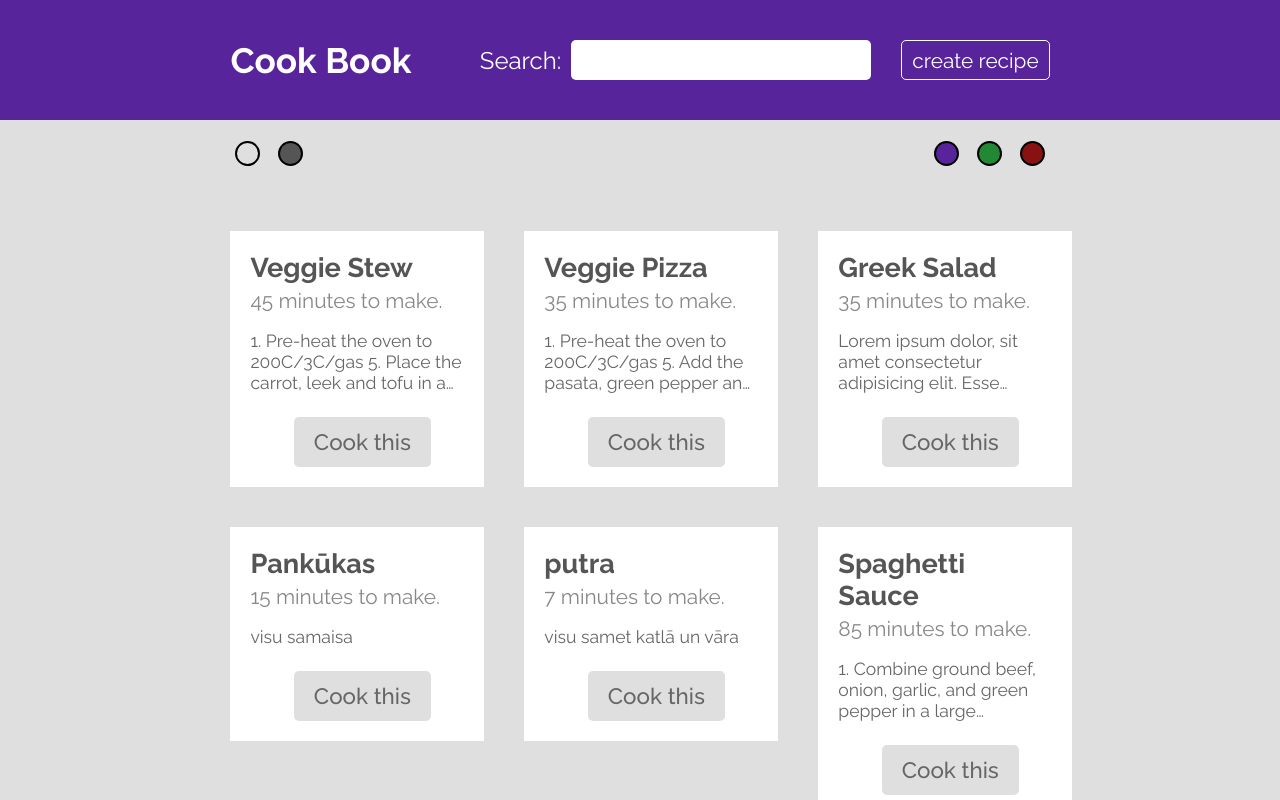
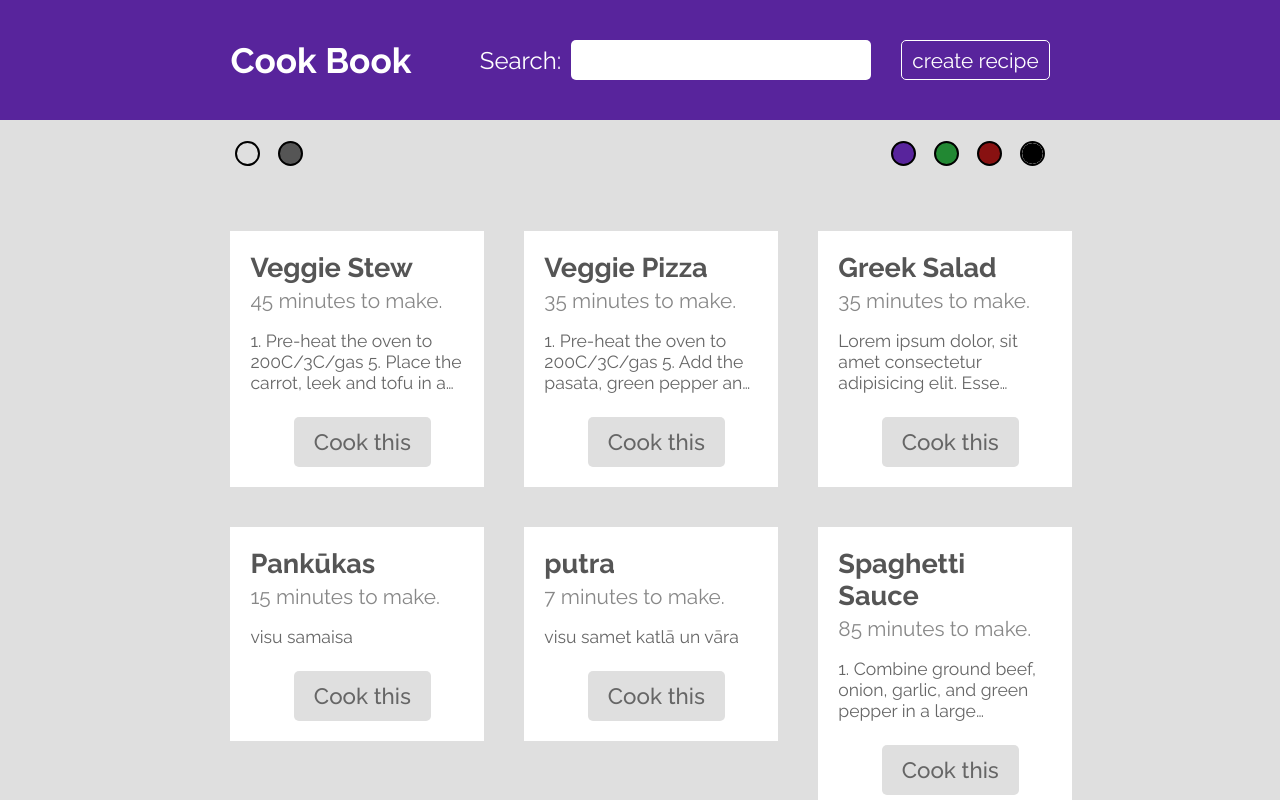
Before and after one commit to matiss-norenbergs/cook-book, a React (Create React App) app: page / in a window 1280 px wide. Shown: the top 800 px of the page. Built offline with nearby package versions, Linux system fonts and the light colour scheme; data requests are answered from the project's data file.

Commit message:
Trying to make custom color input

```diff
--- a/src/components/themes/Themes.css
+++ b/src/components/themes/Themes.css
@@ -27,3 +27,16 @@
 .themes .colors > .themes-btn{
     margin-left: .8rem;
 }
+
+.themes .colors .inputColor::-webkit-color-swatch-wrapper{
+    padding: 0;
+}
+
+.themes .colors .inputColor::-webkit-color-swatch{
+    border-radius: 50%;
+    border: 0;
+    top: 0;
+    left: 0;
+    width: 100%;
+    height: 100%;
+}
--- a/src/components/themes/Themes.js
+++ b/src/components/themes/Themes.js
@@ -1,12 +1,17 @@
+import { useEffect, useState, useRef } from 'react';
 import './Themes.css';
 
 const Themes = () => {
+    const [custom, setCustom] = useState('#000000');
+    const initialRender = useRef(true);
+    const setStyling = document.documentElement.style;
+
     const themes = {
         light: { bg: '#dfdfdf', bg2: '#fff', title: '#555', white: '#fff', dark: '#666', grey: '#888' },
         dark:  { bg: '#444', bg2: '#333', title: '#dfdfdf', white: '#ddd', dark: '#ddd', grey: '#bbb' }
     };
 
-    const setStyling = document.documentElement.style;
+    //----------------- Functions for setting themes --------------------------------
 
     const setMode = (mode, type) => {
         setStyling.setProperty('--background', mode.bg);
@@ -18,28 +23,36 @@ const Themes = () => {
 
         if(type){
             localStorage.setItem('mode', type);
-            console.log('Activated ' + type + ' mode!');
         }
     }
 
     const setColor = (code, color) => {
         setStyling.setProperty('--purple', code);
+
         if(color){
             localStorage.setItem('color', color);
-            console.log('Activated ' + color + ' color!');
         }
     }
 
+    useEffect(() => {
+        if(initialRender.current){
+            initialRender.current = false;
+        }else{
+            setColor(custom, custom)
+        }
+    }, [custom]);
+
+    //----------------- Setting theme if the values have been specified --------------------------------
+
     const lightMode = localStorage.getItem('mode');
+    const color = localStorage.getItem('color');
 
     if(lightMode){
         lightMode === 'light' ? setMode(themes.light) : setMode(themes.dark)
     }
 
-    const color = localStorage.getItem('color');
-
     if(color){
-        color === 'purple' ? setColor('#58249c') : color === 'green' ? setColor('#283') : setColor('#811')
+        color === 'purple' ? setColor('#58249c') : color === 'green' ? setColor('#283') : color === 'red' ? setColor('#811') : setColor(color)
     }
 
     return(
@@ -52,6 +65,7 @@ const Themes = () => {
                 <button className='themes-btn' onClick={() => setColor('#58249c', 'purple')} style={{background: '#58249c'}}></button>
                 <button className='themes-btn' onClick={() => setColor('#283', 'green')} style={{background: '#283'}}></button>
                 <button className='themes-btn' onClick={() => setColor('#811', 'red')} style={{background: '#811'}}></button>
+                <input className='themes-btn inputColor' type="color" value={custom} onChange={(e) => setCustom(e.target.value)} />
             </div>
         </div>
     )
```
